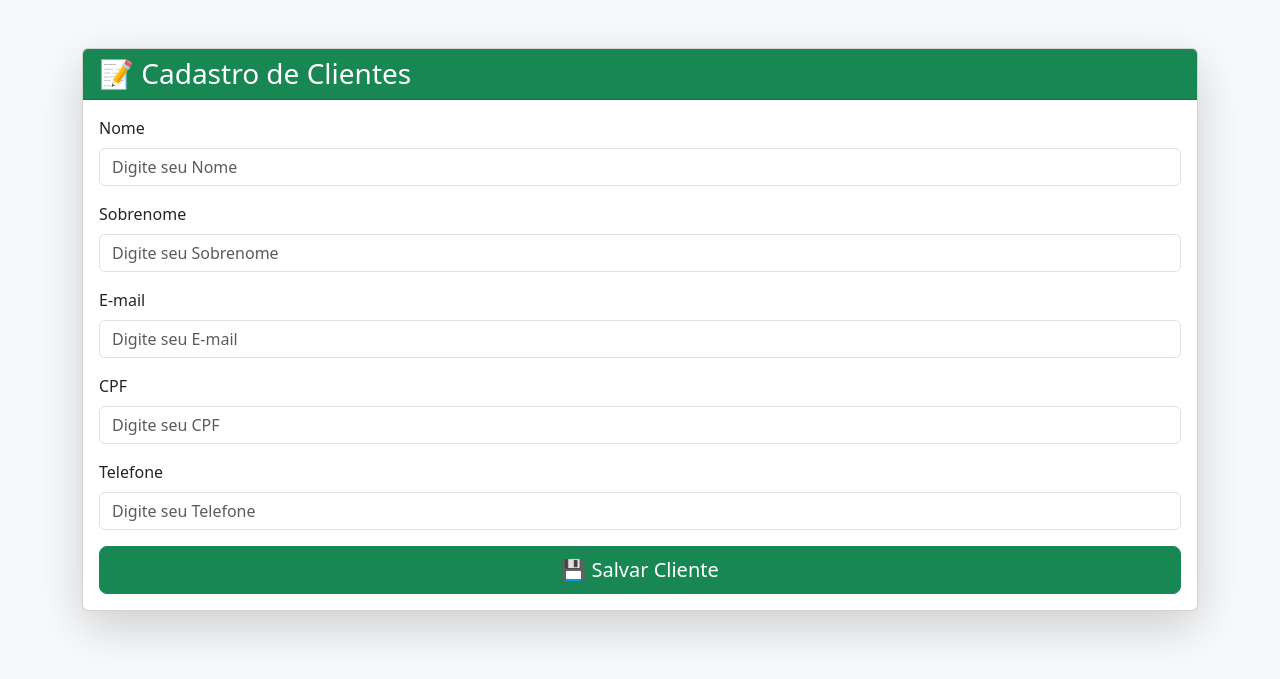
After one commit to suricate-code/python, a Django app: page /cadastraClientes in a window 1280 px wide. The commit adds this page. Shown: the top 679 px of the page. Run offline with Django 5.2, Linux system fonts and the light colour scheme; some libraries are stand-ins or nearby versions.

Commit message:
fix:melhoria

```diff
--- /dev/null
+++ b/core/templates/cadastraClientes.html
@@ -0,0 +1,65 @@
+{% load bootstrap5 %}
+<!DOCTYPE html>
+<html lang="pt-br">
+<head>
+    <meta charset="UTF-8">
+    <meta name="viewport" content="width=device-width, initial-scale=1.0">
+    <title>Cadastro de Clientes</title>
+    {% bootstrap_css %}
+</head>
+
+<body class="bg-light">
+
+<div class="container mt-5">
+
+    <div class="card shadow-lg">
+        <div class="card-header bg-success text-white">
+            <h3 class="mb-0">📝 Cadastro de Clientes</h3>
+        </div>
+
+        <div class="card-body">
+
+            <form action="{% url 'urlsalvaClientes' %}" method="POST">
+                {% csrf_token %}
+
+                <div class="mb-3">
+                    <label class="form-label">Nome</label>
+                    <input type="text" name="nome" class="form-control" placeholder="Digite seu Nome">
+                </div>
+
+                <div class="mb-3">
+                    <label class="form-label">Sobrenome</label>
+                    <input type="text" name="sobrenome" class="form-control" placeholder="Digite seu Sobrenome">
+                </div>
+
+                <div class="mb-3">
+                    <label class="form-label">E-mail</label>
+                    <input type="email" name="email" class="form-control" placeholder="Digite seu E-mail">
+                </div>
+
+                <div class="mb-3">
+                    <label class="form-label">CPF</label>
+                    <input type="text" name="cpf" class="form-control" placeholder="Digite seu CPF">
+                </div>
+
+                <div class="mb-3">
+                    <label class="form-label">Telefone</label>
+                    <input type="text" name="telefone" class="form-control" placeholder="Digite seu Telefone">
+                </div>
+
+                <div class="d-grid">
+                    <button type="submit" class="btn btn-success btn-lg">
+                        💾 Salvar Cliente
+                    </button>
+                </div>
+
+            </form>
+
+        </div>
+    </div>
+
+</div>
+
+{% bootstrap_javascript %}
+</body>
+</html>
--- a/core/urls.py
+++ b/core/urls.py
@@ -1,9 +1,11 @@
 from django.urls import path
-from .views import index, contato, produtos,clientes
+from .views import index, contato, produtos,clientes,cadastraClientes,salvaClientes
 
 urlpatterns = [
     path('', index, name="urlindex"),
     path('contato', contato, name="urlcontato"),
     path('produtos', produtos, name="urlprodutos"),
-    path('clientes', clientes, name="urlclientes")
+    path('clientes', clientes, name="urlclientes"),
+    path('cadastraClientes', cadastraClientes, name="urlcadastraClientes"),
+    path('salvaClientes', salvaClientes,name = "urlsalvaClientes")
 ]
--- a/core/views.py
+++ b/core/views.py
@@ -1,6 +1,8 @@
-from django.shortcuts import render
+
 from .models import Produto,Cliente
-
+from django.http import HttpResponse
+from django.shortcuts import render, redirect
+from .models import Cliente
 def index(request):
     context = {'curso': 'Desenvolvimento de Sistemas'}
     return render(request, 'index.html', context)
@@ -22,3 +24,26 @@ def clientes(request):
     clientes = Cliente.objects.all()
     context = {'cli': clientes}
     return render(request, 'clientes.html', context)
+
+def cadastraClientes(request):
+    return render(request, 'cadastraClientes.html')
+
+def salvaClientes(request):
+    if request.method == "POST":
+        thisNome = request.POST.get('nome')
+        thisSobrenome = request.POST.get('sobrenome')
+        thisEmail = request.POST.get('email')
+        thisCpf = request.POST.get('cpf')
+        thisTelefone = request.POST.get('telefone')
+
+        cliente = Cliente(
+            nome=thisNome,
+            sobrenome=thisSobrenome,
+            email=thisEmail,
+            cpf=thisCpf,
+            telefone=thisTelefone
+        )
+
+        cliente.save()
+
+        return redirect('urlclientes')
--- a/projeto1/settings.py
+++ b/projeto1/settings.py
@@ -38,6 +38,7 @@ INSTALLED_APPS = [
     'django.contrib.messages',
     'django.contrib.staticfiles',
     'core',
+    'bootstrap5',
 ]
 
 MIDDLEWARE = [
```
Also changed, not shown: core/templates/clientes.html (+29 -12 lines), db.sqlite3.
